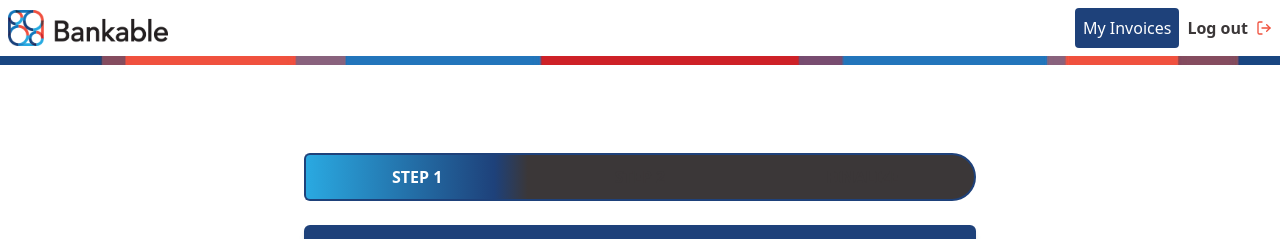
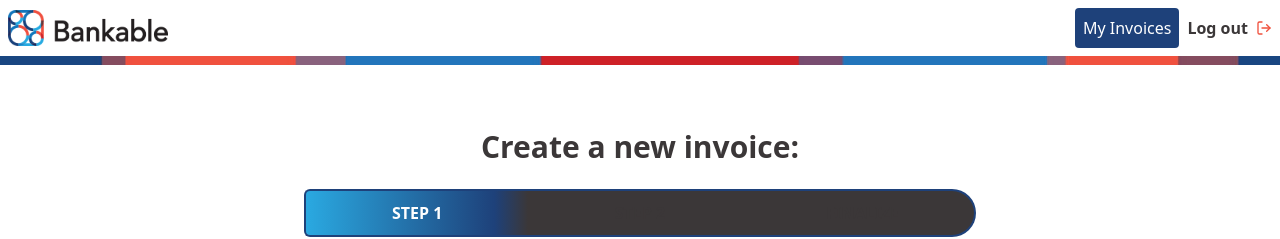
Before and after one commit to Elisa-cf/invoice-app, a Vue app: page / in a window 1280 px wide. Shown: the top 239 px of the page. Built offline with nearby package versions, Linux system fonts and the light colour scheme; no server answers; sample sign-in values are in the browser's storage.

Commit message:
add title create new invoice

```diff
--- a/src/components/InvoiceForm.vue
+++ b/src/components/InvoiceForm.vue
@@ -2,6 +2,10 @@
   <div
     class="bg-white flex flex-col justify-center items-center my-16 relative"
   >
+    <h2 class="text-grey4 font-bold text-3xl items-start">
+      Create a new invoice:
+    </h2>
+
     <WizardForm :currentStep="currentStep" :numberOfSteps="numberOfSteps" />
     <form
       @submit.prevent="submitForm"
```
